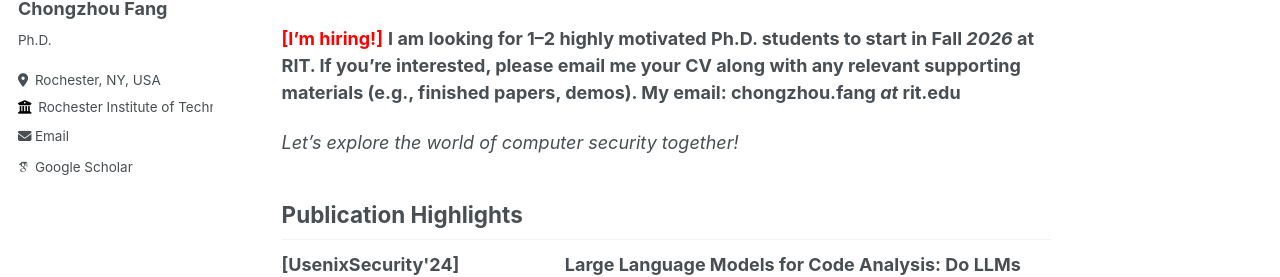
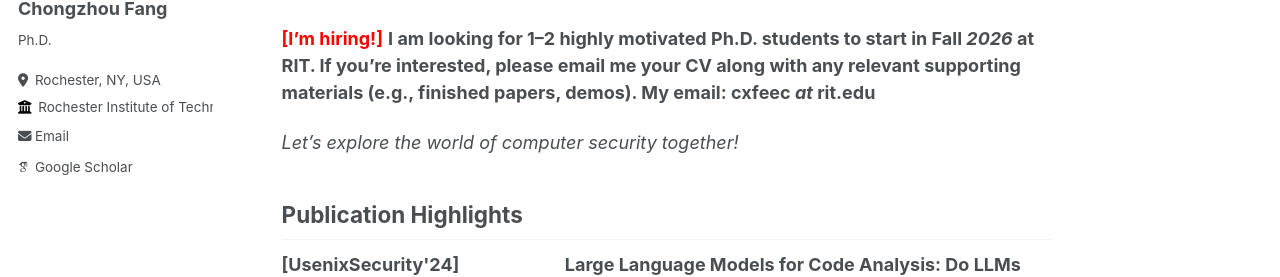
Before and after one commit to ChongzhouFang/ChongzhouFang.github.io, a Jekyll site: the page built from _pages/about.md, in a window 1280 px wide and 900 px high. Shown: the part 309-586 px from the top of the window. Built offline with Jekyll 4.4.1, drawn with Linux system fonts in a browser that asks for light colours; some web fonts are replaced.

Commit message:
update email

```diff
--- a/_config.yml
+++ b/_config.yml
@@ -28,7 +28,7 @@
   location         : "Rochester, NY, USA"
   employer         : "Rochester Institute of Technology"
   uri              : # URL
-  email            : "chongzhou.fang@rit.edu"
+  email            : "cxfeec@rit.edu"
 
   # Academic websites
   arxiv            : # URL - Update with the correct link to your profile
--- a/_pages/about.md
+++ b/_pages/about.md
@@ -10,7 +10,7 @@
 I am Chongzhou Fang, an incoming tenure-track assistant professor at Rochester Institute of Technology (RIT). Prior to that, I obtained my Doctoral degree at University of California, Davis. My main research interest lies in system and hardware security. I focus on both cloud scheduler security and side-channel attack &amp; defense in heterogeneous computing resources like FPGAs. I also expolore how LLM techniques can be applied to to the field of cybersecurity.
 
 
-<span style="color: red;"><strong>[I'm hiring!]</strong></span> <b>I am looking for 1–2 highly motivated Ph.D. students to start in Fall <i>2026</i> at RIT. If you’re interested, please email me your CV along with any relevant supporting materials (e.g., finished papers, demos). My email: chongzhou.fang <i>at</i> rit.edu</b>
+<span style="color: red;"><strong>[I'm hiring!]</strong></span> <b>I am looking for 1–2 highly motivated Ph.D. students to start in Fall <i>2026</i> at RIT. If you’re interested, please email me your CV along with any relevant supporting materials (e.g., finished papers, demos). My email: cxfeec <i>at</i> rit.edu</b>
 
 <p><i>Let’s explore the world of computer security together!</i></p>
 
```
